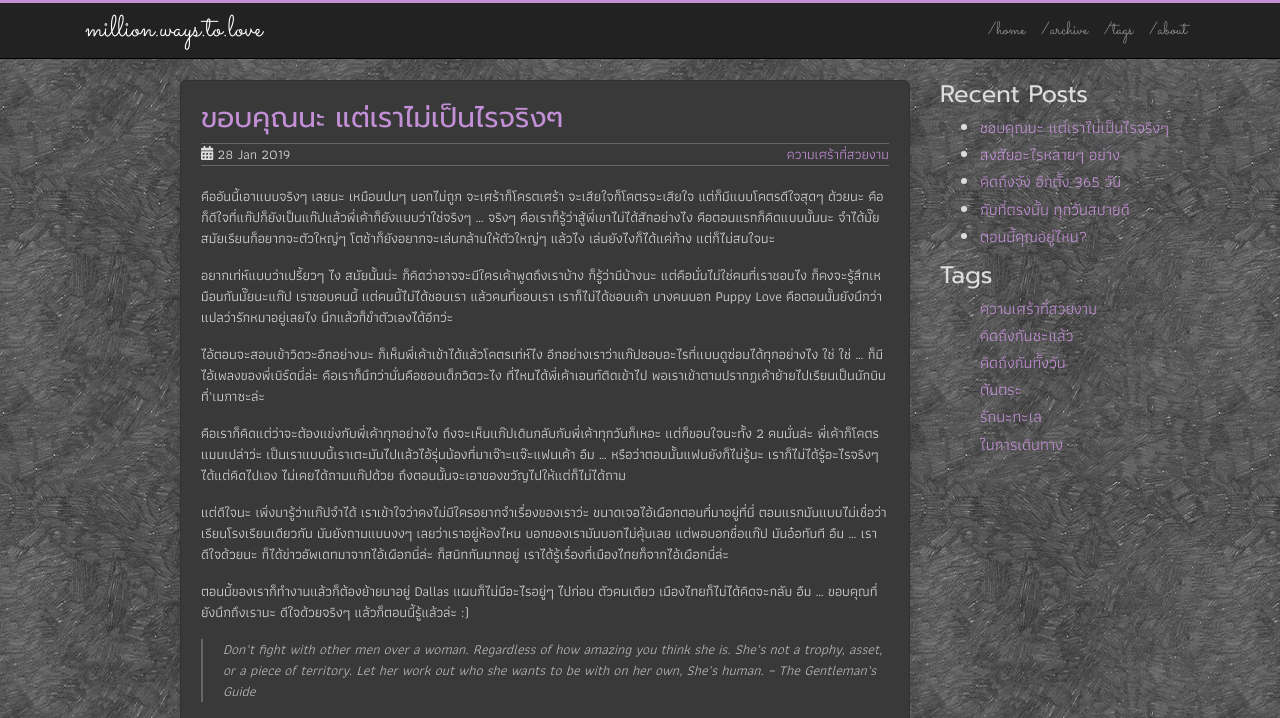
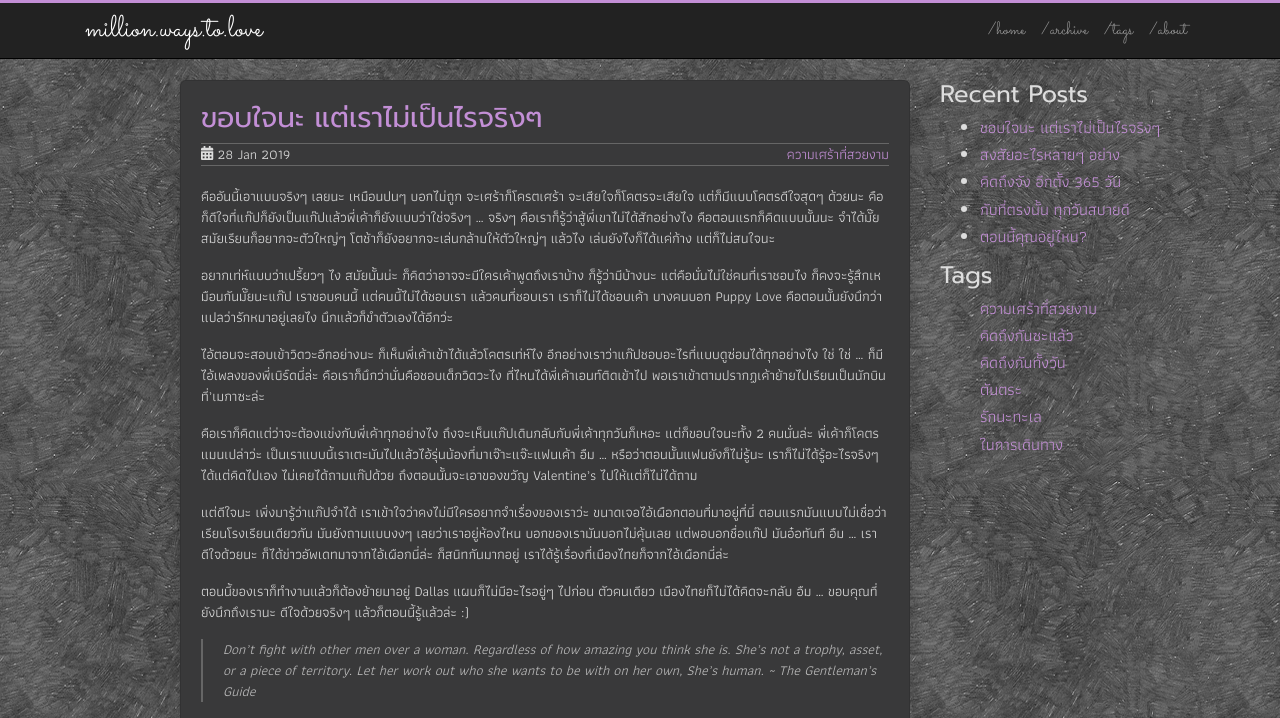
Before and after one commit to sdeehub/love, a Jekyll site: the page built from _posts/2019-01-28-beautiful-loser.md, in a window 1280 px wide and 1400 px high. Shown: the top 718 px of the window. Built offline with Jekyll 4.4.1, drawn with Linux system fonts in a browser that asks for light colours; comment, search, counter and statistics services are not loaded; some of the changed text lies outside the part shown; grey boxes are pictures that could not be loaded.

Commit message:
chage title, add valentine's

```diff
--- a/_posts/2019-01-28-beautiful-loser.md
+++ b/_posts/2019-01-28-beautiful-loser.md
@@ -1,6 +1,6 @@
 ---
 layout: post
-title: "ขอบคุณนะ แต่เราไม่เป็นไรจริงๆ"
+title: "ขอบใจนะ แต่เราไม่เป็นไรจริงๆ"
 date: 2019-01-28 21:30:44 +0700
 tags: ความเศร้าที่สวยงาม
 description: ถ้าไม่ใช่ก็คงไปฝืนอะไรไม่ได้แล้วล่ะ ... จริงๆ เราไม่เป็นไรจริงๆ
@@ -12,7 +12,7 @@ comments: true
 
 ไอ้ตอนจะสอบเข้าวิดวะอีกอย่างนะ ก็เห็นพี่เค้าเข้าได้แล้วโคตรเท่ห์ไง อีกอย่างเราว่าแก๊ปชอบอะไรที่แบบดูซ่อมได้ทุกอย่างไง ใช่ ใช่ ... ก็มีไอ้เพลงของพี่เบิร์ดนี่ล่ะ คือเราก็นึกว่านั่นคือชอบเด็กวิดวะไง ที่ไหนได้พี่เค้าเอนท์ติดเข้าไป พอเราเข้าตามปรากฏเค้าย้ายไปเรียนเป็นนักบินที่'เมกาซะล่ะ
 
-คือเราก็คิดแต่ว่าจะต้องแข่งกับพี่เค้าทุกอย่างไง ถึงจะเห็นแก๊ปเดินกลับกับพี่เค้าทุกวันก็เหอะ แต่ก็ขอบใจนะทั้ง 2 คนนั่นล่ะ พี่เค้าก็โคตรแมนเปล่าว่ะ เป็นเราแบบนี้เราเตะมันไปแล้วไอ้รุ่นน้องที่มาเจ๊าะแจ๊ะแฟนเค้า อืม ... หรือว่าตอนนั้นแฟนยังก็ไม่รู้นะ เราก็ไม่ได้รู้อะไรจริงๆ ได้แต่คิดไปเอง ไม่เคยได้ถามแก๊ปด้วย ถึงตอนนั้นจะเอาของขวัญไปให้แต่ก็ไม่ได้ถาม
+คือเราก็คิดแต่ว่าจะต้องแข่งกับพี่เค้าทุกอย่างไง ถึงจะเห็นแก๊ปเดินกลับกับพี่เค้าทุกวันก็เหอะ แต่ก็ขอบใจนะทั้ง 2 คนนั่นล่ะ พี่เค้าก็โคตรแมนเปล่าว่ะ เป็นเราแบบนี้เราเตะมันไปแล้วไอ้รุ่นน้องที่มาเจ๊าะแจ๊ะแฟนเค้า อืม ... หรือว่าตอนนั้นแฟนยังก็ไม่รู้นะ เราก็ไม่ได้รู้อะไรจริงๆ ได้แต่คิดไปเอง ไม่เคยได้ถามแก๊ปด้วย ถึงตอนนั้นจะเอาของขวัญ Valentine's ไปให้แต่ก็ไม่ได้ถาม
 
 แต่ดีใจนะ เพิ่งมารู้ว่าแก๊ปจำได้ เราเข้าใจว่าคงไม่มีใครอยากจำเรื่องของเราว่ะ ขนาดเจอไอ้เผือกตอนที่มาอยู่ที่นี่ ตอนแรกมันแบบไม่เชื่อว่าเรียนโรงเรียนเดียวกัน มันยังถามแบบงงๆ เลยว่าเราอยู่ห้องไหน บอกของเรามันบอกไม่คุ้นเลย แต่พอบอกชื่อแก๊ป มันอ๋อทันที อืม ... เราดีใจด้วยนะ ก็ได้ข่าวอัพเดทมาจากไอ้เผือกนี่ล่ะ ก็สนิทกันมากอยู่ เราได้รู้เรื่องที่เมืองไทยก็จากไอ้เผือกนี่ล่ะ
 
@@ -24,4 +24,4 @@ comments: true
 <iframe style="width:100%;height:100%;position:absolute;top:0;left:0;" src="https://www.youtube.com/embed/9UXYWfLnCwY" frameborder="0" allow="autoplay; encrypted-media" allowfullscreen>
 </iframe>
 </div>
-<br />Ok ต้องไปแล้วล่ะ <i class="fa fa-heart" style="color:#C38FD6"></i> Happy honeymoon to both of you guys!
+<br />Ok ไปก่อนล่ะ <i class="fa fa-heart" style="color:#C38FD6"></i> Happy honeymoon to both of you guys!
```
